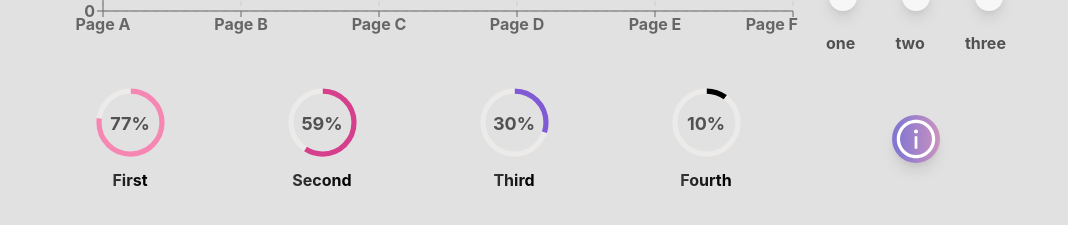
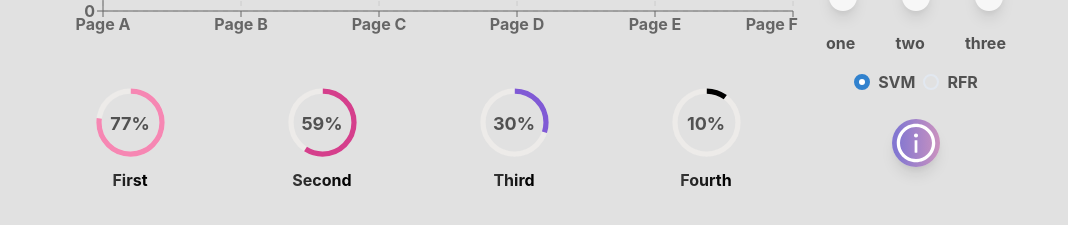
Before and after one commit to mattbardal/ch2023, a React (Create React App) app in the folder frontend/: page / in a window 1280 px wide. Shown: the part 537-762 px from the top of the page, without its empty margins (114-1182 px from the left). Built offline with nearby package versions, Linux system fonts and the light colour scheme.

Commit message:
added radios for learning model selection

```diff
--- a/frontend/src/container/MainContainer.tsx
+++ b/frontend/src/container/MainContainer.tsx
@@ -1,4 +1,4 @@
-import { Box, Center, Grid, GridItem } from "@chakra-ui/react";
+import { Box, Center, Grid, GridItem, Radio, RadioGroup, Stack } from "@chakra-ui/react";
 import Graph from "../components/Graph";
 import PercentWheel from "../components/PercentWheel";
 import Selects from "../components/Selects";
@@ -8,6 +8,8 @@ import { useEffect, useState } from "react";
 
 export default function MainContainer() {
   const [data, setData] = useState();
+  const [value, setValue] = useState('1')
+
 
   useEffect(() => {
     fetch("http://localhost:8000/", {
@@ -55,7 +57,15 @@ export default function MainContainer() {
           <PercentWheel />
         </GridItem>
         <GridItem pl="2" area={"nothing"}>
-          <Center h="100%" w="100%">
+          <Center w="100%">
+            <RadioGroup onChange={setValue} value={value}>
+              <Stack direction='row'>
+                <Radio value='1'>SVM</Radio>
+                <Radio value='2'>RFR</Radio>
+              </Stack>
+            </RadioGroup>
+          </Center>
+          <Center pt='25px' w="100%">
             <InfoButton />
           </Center>
         </GridItem>
```
